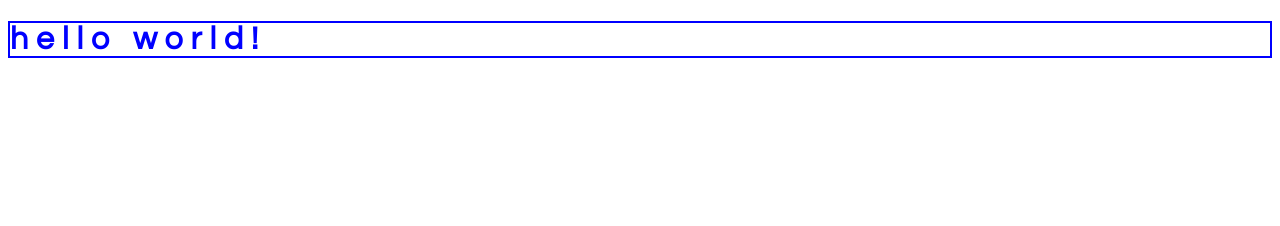
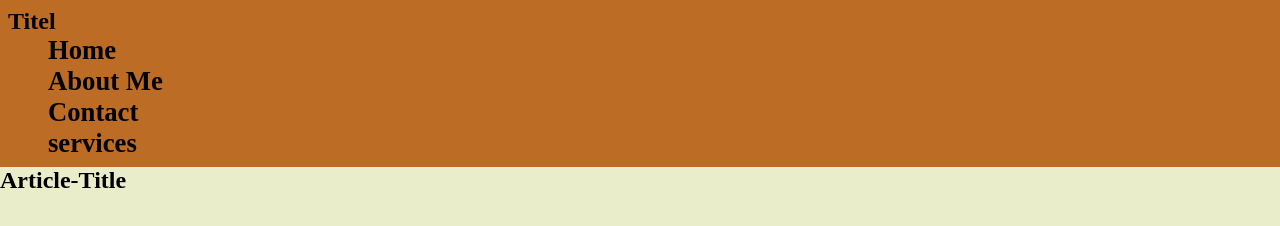
Before and after one commit to lauchbertia/module346, a plain HTML site: page index.html in a window 1280 px wide. Drawn offline with Linux system fonts and the light colour scheme; files that its build step writes are made by us from their sources.

Commit message:
Website Structure Upload

```diff
--- a/index.html
+++ b/index.html
@@ -1,8 +1,38 @@
 <!DOCTYPE html>
+<html lang="en">
 <head>
-  <link rel="stylesheet" href="style.css">
-  <title>Website Platform as a Service</title>
+    <meta charset="UTF-8">
+    <meta http-equiv="X-UA-Compatible" content="IE=edge">
+    <meta name="viewport" content="width=device-width, initial-scale=1.0">
+    <meta description="Psychotherapeutin Alexandra Schwaller bietet Therapieplätze für Paare und Einzelpersonen im Zentrum von Basel">
+
+    <!--Stylesheet for this template-->
+    <link rel="stylesheet" type="text/css" href="../css/style.css" />
+
+    <!-- title-->
+    <title>Psychotherapie am Marktplatz</title>
 </head>
 <body>
-  <h1>hello world!</h1>
+    <header>
+        <h2>Titel</h2>
+        <nav>
+            <ul>
+                <li><a href="index.html">Home</a></li>
+                <li><a href="aboutMe.html">About Me</a></li>
+                <li><a href="contact.html">Contact</a></li>
+                <li><a href="services.html">services</a></li>
+            </ul>
+        </nav>
+    </header>
+    <main>
+        <section class="content">
+            <div class="content_image"></div>
+            <article>
+                <h2>Article-Title</h2>
+            </article>
+        </section>
+    </main>
+    <footer></footer>
+
 </body>
+</html>
--- a/style.css
+++ b/style.css
@@ -1,6 +1,47 @@
-h1 {
-  color: blue;
-  letter-spacing: 0.5rem;
-  border: 2px solid blue;
-  font-family: century gothic;
+:root {
+    --main: #BC6C25;
+    --mainbg: #E9EDC9;
+    --bgcontent: #CCD5AE;
 }
+body, html {
+    width: 100%;
+    height: 100%;
+    margin: 0;
+    padding: 0;
+    background: var(--mainbg);
+}
+
+header {
+    margin: 0;
+    background-color: var(--main);
+    padding: 0.5em;
+}
+
+main {
+    margin: 0;
+}
+
+footer {
+    margin: 0;
+}
+
+nav {
+
+    margin: 0;
+}
+
+ul {
+    margin: 0;
+    list-style-type: none;
+}
+
+h2 {
+    margin: 0;
+}
+
+a {
+    color: black;
+    font-size: 20pt;
+    text-decoration: none;
+    font-weight: bold;
+}
```
Also changed, not shown: aboutMe.html (added), contact.html (added), services.html (added).
